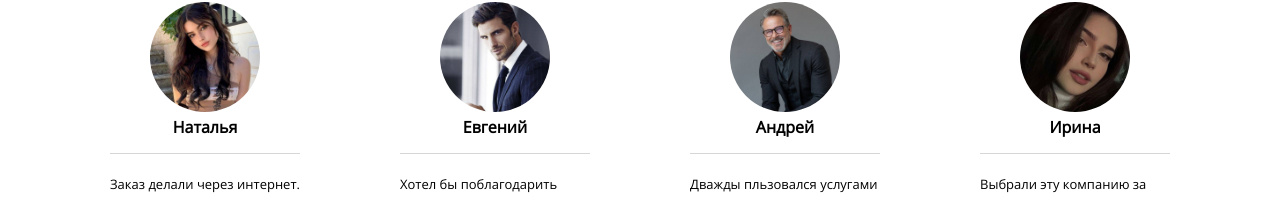
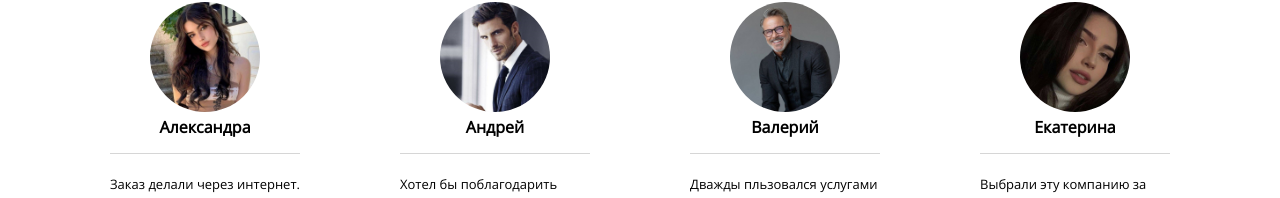
Before and after one commit to kh0mka/yap, a plain HTML site: page docs/index.html in a window 1280 px wide. Shown: the part 2572-2770 px from the top of the page. Drawn offline with Linux system fonts and the light colour scheme.

```diff
--- a/docs/index.html
+++ b/docs/index.html
@@ -117,21 +117,21 @@
         <div class="slider-track">
           <div class="slider-item">
             <img class="review-img" src="img/alexandra.jpg" alt="Фото Александры">
-            <h5 class="review-name">Наталья</h5>
+            <h5 class="review-name">Александра</h5>
             <p class="review-text secondary-text">Заказ делали через интернет. Замерщик подстроился под график работы.
               Установщики приехали вовремя, вежливые и аккуратные работники, демонтаж и монтаж произвели
               на отлично и главное быстро. Советую эту компанию!</p>
           </div>
           <div class="slider-item">
             <img class="review-img" src="img/andrey.jpg" alt="Фото Андрея">
-            <h5 class="review-name">Евгений</h5>
+            <h5 class="review-name">Андрей</h5>
             <p class="review-text secondary-text">Хотел бы поблагодарить сотрудников компании за отличную работу.
               Рекомендую
               всем, кто выбирает себе качественные двери и хороший сервис — не пожалеете!</p>
           </div>
           <div class="slider-item">
             <img class="review-img" src="img/valeriy.jpg" alt="Фото Валерия">
-            <h5 class="review-name">Андрей</h5>
+            <h5 class="review-name">Валерий</h5>
             <p class="review-text secondary-text">Дважды пльзовался услугами компании, остался очень доволен.
               Консультанты помогли выбрать модели дверей, определиться с цветом. Все работы по замеру, доставке и
               монтажу
@@ -139,7 +139,7 @@
           </div>
           <div class="slider-item">
             <img class="review-img" src="img/ekaterina.jpg" alt="Фото Екатерины">
-            <h5 class="review-name">Ирина</h5>
+            <h5 class="review-name">Екатерина</h5>
             <p class="review-text secondary-text">Выбрали эту компанию за надежность и качество. Консультанты грамотно
               все объяснили отталкиваясь от наших приоритетов. Замер и установка прошли на раз-два. С мастерами
               также можно связаться по телефону. Отличная работа всей команды.
```
